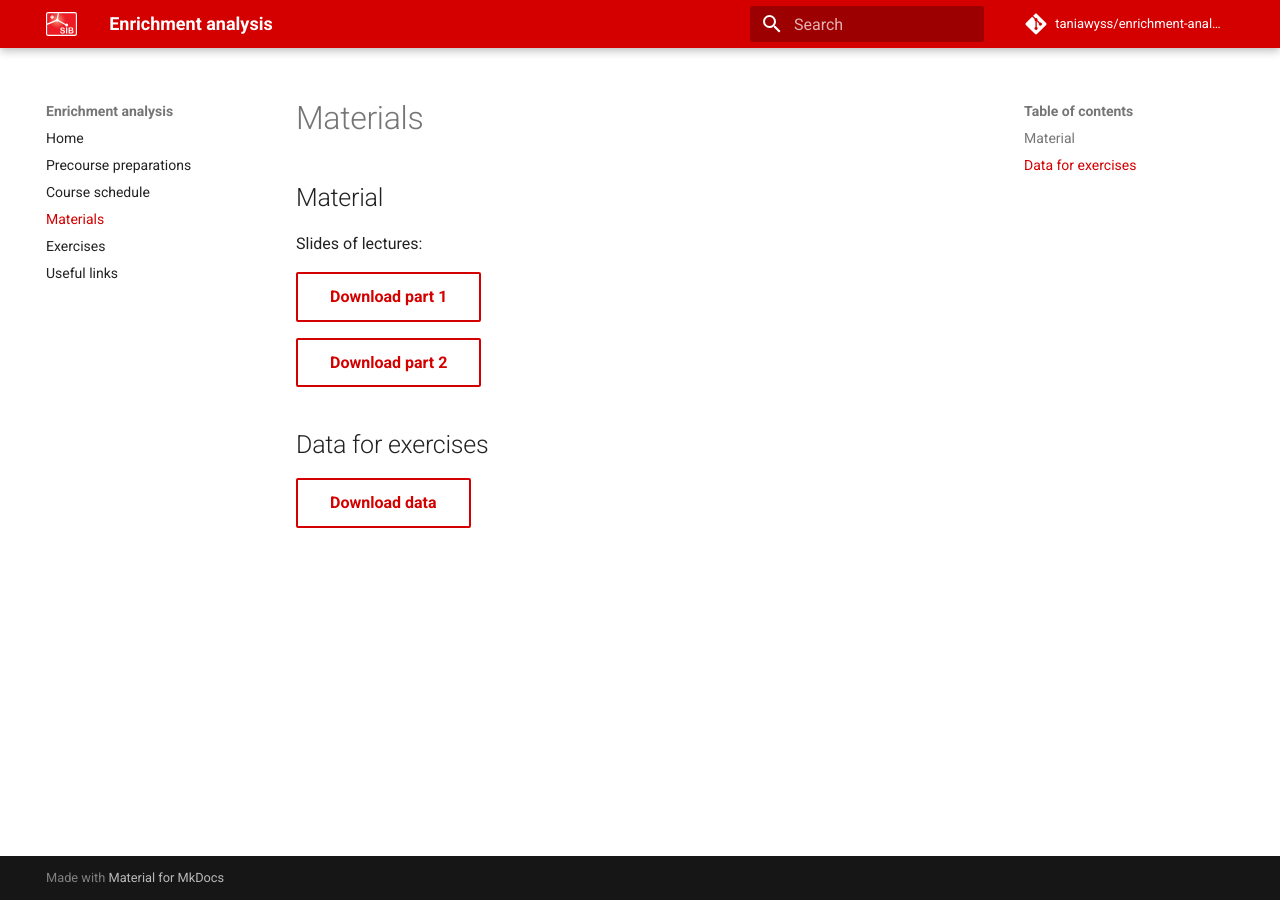
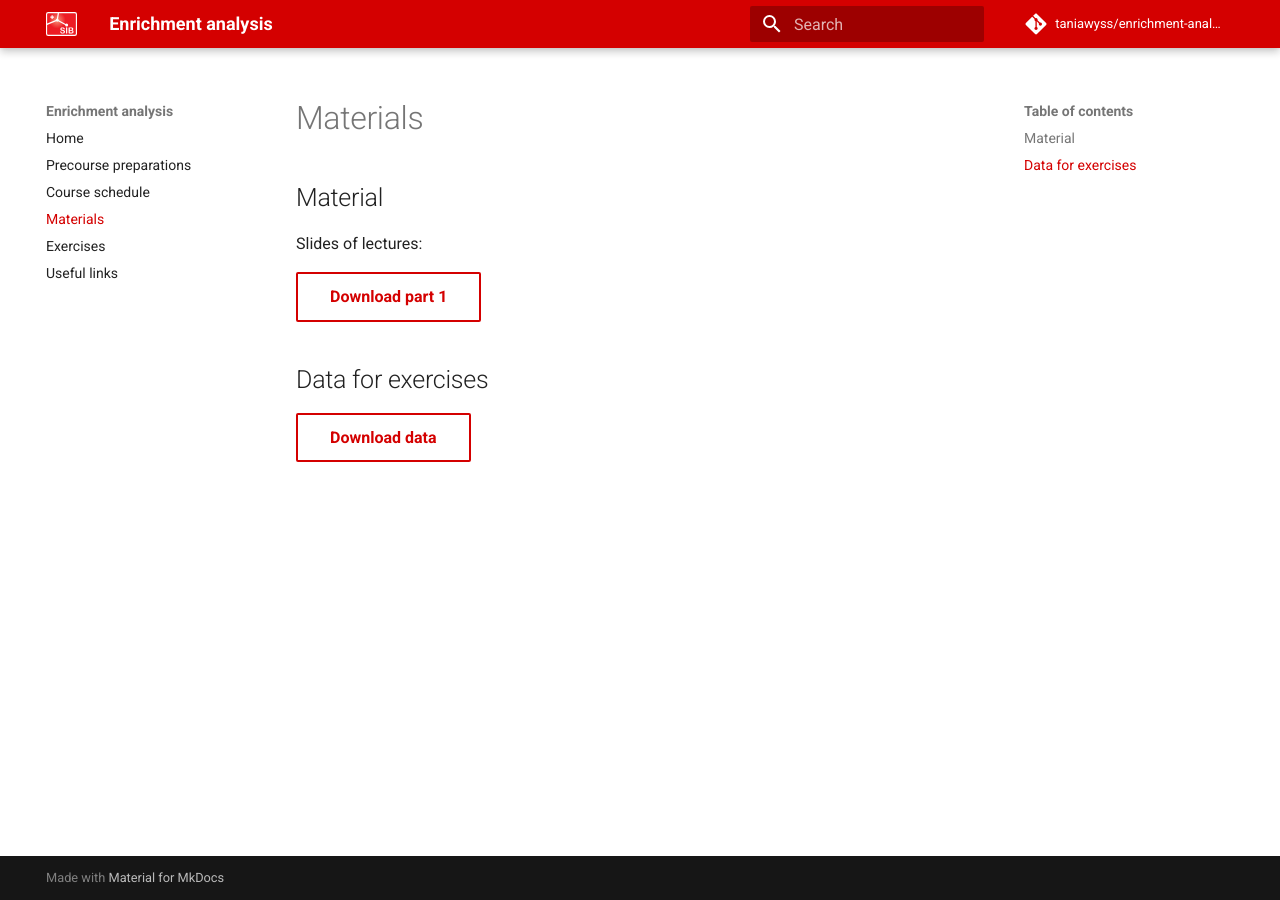
Before and after one commit to sib-swiss/enrichment-analysis-training, an MkDocs documentation site: the page built from docs/materials.md, in a window 1280 px wide. Built offline with MkDocs 1.6.1 and Material for MkDocs 9.7.7, drawn with Linux system fonts in a browser that asks for light colours; comment, search, counter and statistics services are not loaded.

```diff
--- a/docs/materials.md
+++ b/docs/materials.md
@@ -2,9 +2,9 @@
 
 Slides of lectures:
 
-[Download part 1](assets/pdf/EA_122021_TW.pdf){: .md-button }
+[Download part 1](assets/pdf/slides_122021.pdf){: .md-button }
 
-[Download part 2](assets/pdf/EA_122021_ID.PDF){: .md-button }
+<!-- [Download part 2](assets/pdf/EA_122021_ID.PDF){: .md-button } -->
 
 
 ## Data for exercises
```
Also changed, not shown: 1 other file.
